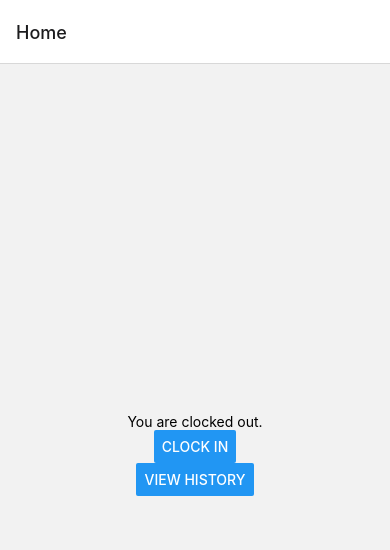
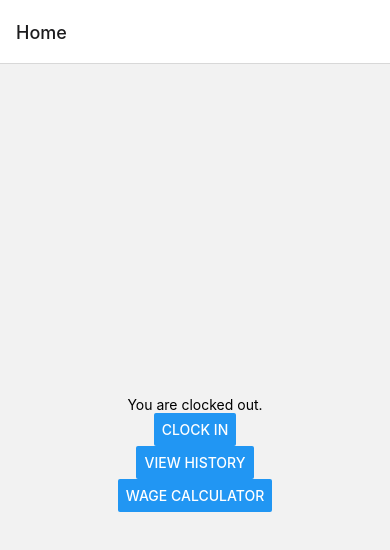
Before and after one commit to Edisontong/WageCalculator, a React Native app: screen /Home in a window 390 px wide. Shown: the top 550 px of the page. Built offline with nearby package versions, Linux system fonts and the light colour scheme.

Commit message:
added navigation to wage calculator screen

```diff
--- a/App.js
+++ b/App.js
@@ -3,6 +3,7 @@ import { NavigationContainer } from "@react-navigation/native";
 import { createStackNavigator } from "@react-navigation/stack";
 import HomeScreen from "./HomeScreen";
 import HistoryScreen from "./HistoryScreen";
+import WageCalculatorScreen from "./WageCalculatorScreen";
 
 const Stack = createStackNavigator();
 
@@ -12,6 +13,7 @@ export default function App() {
       <Stack.Navigator initialRouteName="Home">
         <Stack.Screen name="Home" component={HomeScreen} />
         <Stack.Screen name="History" component={HistoryScreen} />
+        <Stack.Screen name="WageCalculator" component={WageCalculatorScreen} />
       </Stack.Navigator>
     </NavigationContainer>
   );
--- a/HomeScreen.js
+++ b/HomeScreen.js
@@ -13,6 +13,7 @@ export default function HomeScreen({ navigation }) {
       <Text>{clockedIn ? "You are clocked in." : "You are clocked out."}</Text>
       <Button title={clockedIn ? "Clock Out" : "Clock In"} onPress={handleClockInOut} />
       <Button title="View History" onPress={() => navigation.navigate("History")} />
+      <Button title="Wage Calculator" onPress={() => navigation.navigate("WageCalculator")} />
     </View>
   );
 }
```
